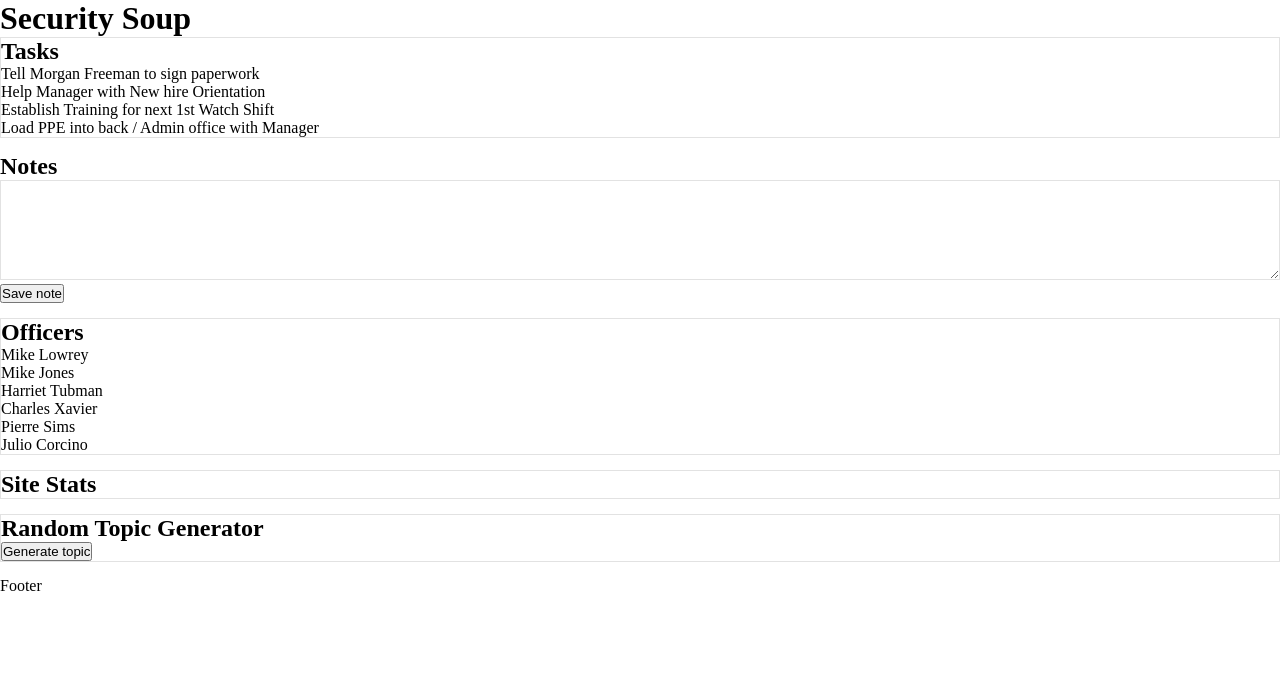
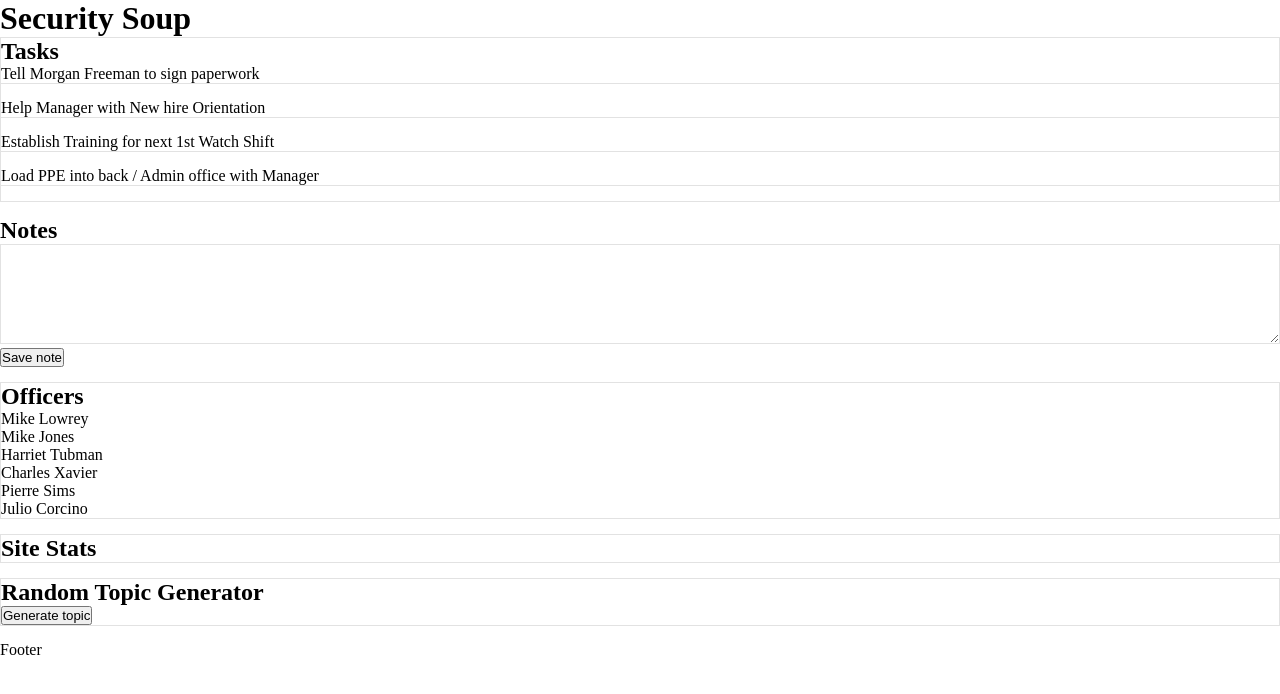
Before and after one commit to chrisvneal/security-soup, a React (Create React App) app: page / in a window 1280 px wide. Shown: the top 694 px of the page. Built offline with nearby package versions, Linux system fonts and the light colour scheme.

Commit message:
Give task list basic styling

```diff
--- a/src/components/Tasks.js
+++ b/src/components/Tasks.js
@@ -2,7 +2,7 @@ import React from "react";
 
 const Tasks = ({ tasks }) => {
   const taskList = tasks.map((task) => <li key={task.id}>{task.title}</li>);
-  return <ul className="task-list">{taskList}</ul>;
+  return <ul className="tasks">{taskList}</ul>;
 };
 
 export default Tasks;
--- a/src/styles.scss
+++ b/src/styles.scss
@@ -23,3 +23,8 @@ section {
 textarea {
   width: 100%;
 }
+
+.tasks li {
+  border-bottom: 1px solid $section-border__color;
+  margin-bottom: 15px;
+}
```
